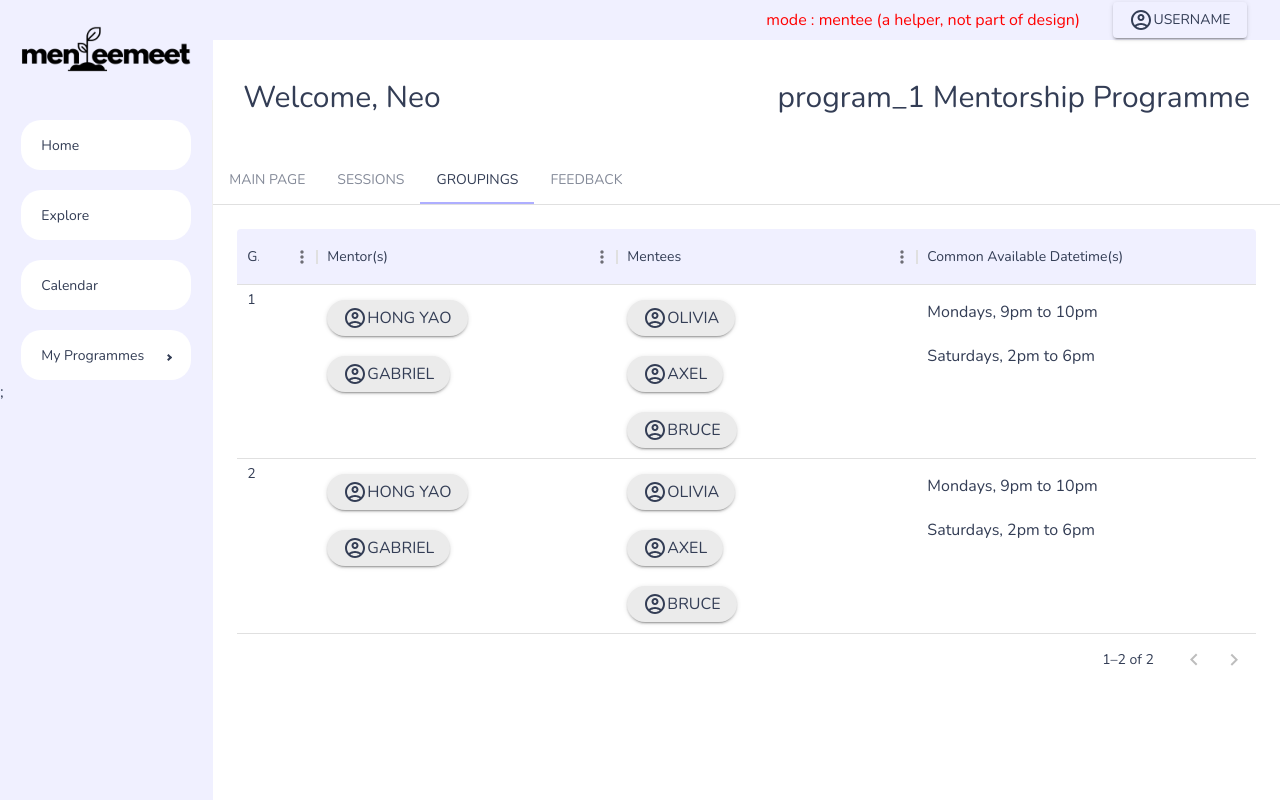
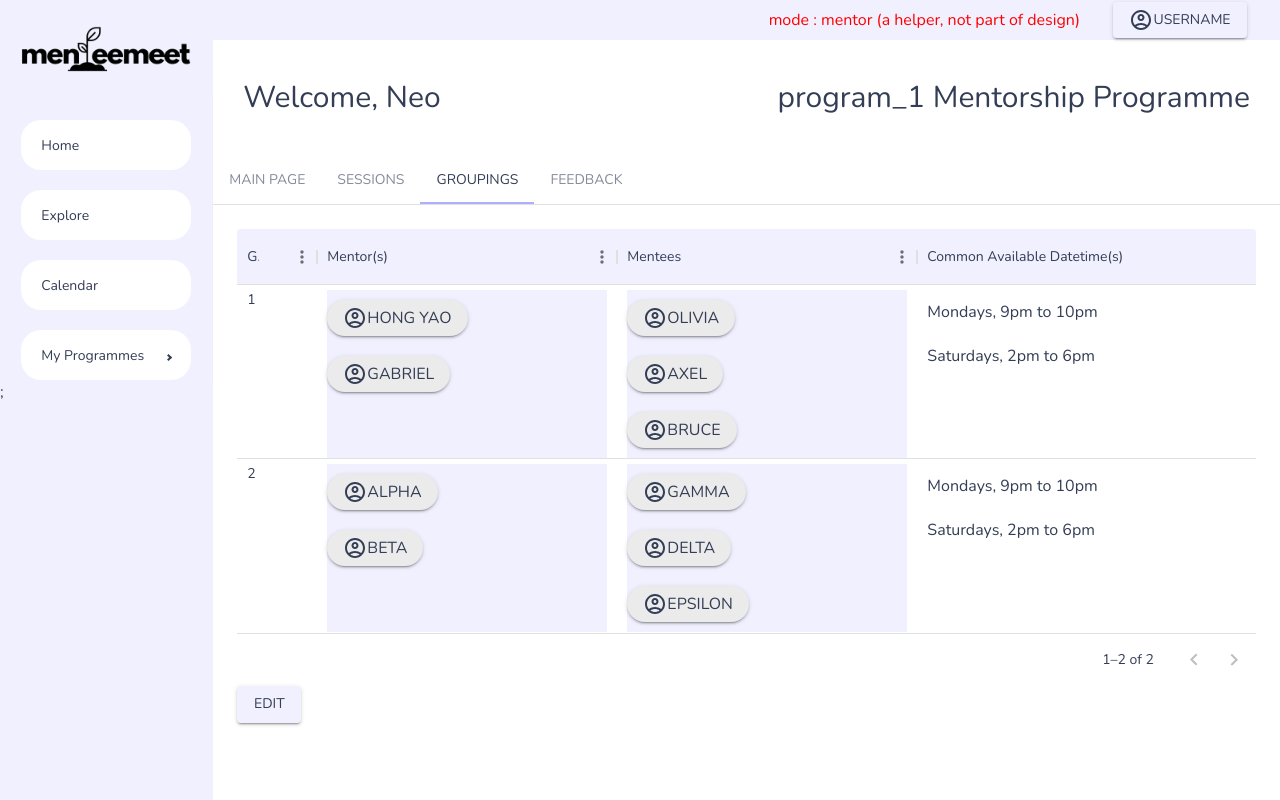
Before and after one commit to HEAP-2023/menteemeet, a React (Create React App) app in the folder client/: page /programmes/1 in a window 1280 px wide. Both pictures are taken after a click on the tab "GROUPINGS". Built offline with nearby package versions, Linux system fonts and the light colour scheme.

Commit message:
able to drop, need to remove original and modify to only drop in specific container;

```diff
--- a/client/src/components/Dragggable.jsx
+++ b/client/src/components/Draggable.jsx
@@ -3,9 +3,13 @@ import {useDraggable} from '@dnd-kit/core';
 import {CSS} from '@dnd-kit/utilities';
 
 
-const Draggable = ({id, children, disableDrag=true}) => {
+const Draggable = ({id, name, children, disableDrag=true}) => {
     const {attributes, listeners, setNodeRef, transform} = useDraggable({
         id: id,
+        data : {
+            id : id,
+            name : name,
+        },
         disabled : disableDrag,
     })
 
--- a/client/src/components/programme/tabs/Groupings.jsx
+++ b/client/src/components/programme/tabs/Groupings.jsx
@@ -1,46 +1,97 @@
 import { Box, Typography, Button } from "@mui/material"
 import GroupingTable from "../tables/GroupingTable"
+import AccountCircleOutlinedIcon from '@mui/icons-material/AccountCircleOutlined';
+
+import { useRef, useState } from "react";
 import { useSelector } from "react-redux";
-import { generateColors } from "../../../theme";
-import AccountCircleOutlinedIcon from '@mui/icons-material/AccountCircleOutlined';
+
 import {DndContext} from '@dnd-kit/core';
-
+import Draggable from "../../Draggable";
+import Droppable from "../../Droppable";
 
 const Groupings = () => {
     const userType = useSelector((state) => state.user.userType);
     const rows = fetchGroups()
-    const columns = structure(userType)
+    const [disableDrag, toggleDrag] = useState(true)
+
+    const [parent, setParent] = useState(null)
+    const [child, setChild] = useState(null)
 
 
+    const handleDragEnd = (event) => {
+        const {over} = event;
+
+        // If the item is dropped over a container, set it as the parent
+        // otherwise reset the parent to `null`
+        console.log(child.id)
+        console.log(`draggable id = ${event.active.id} is dropped into container with id = ${event.over.id}`)
+        setParent(over ? over.id : null);
+    }
+
+
+    const handleDragStart = (event) => {
+        console.log(event.active.data.current)
+        setChild(event.active.data.current);
+    }
+    const displayUsers = (props) => {
+        const { api, value, row } = props;
+        return (
+        <Droppable id={row.id}>
+            <Box width="100%" display="flex" flexDirection="column">
+                {value.map((user) => {
+                    const button = displayButton(user.name)
+                    return (
+                        <Draggable key={user.id} id={user.id} disableDrag={disableDrag} name={user.name} children={button} />
+                    )}
+                )}
+
+                {parent === row.id ? <Draggable key={child.id} id={child.id} disableDrag={disableDrag} children={displayButton(child.name)}/>
+                           : null}
+            </Box>
+        </Droppable>
+        )
+    }
+
+    const columns = structure(userType, displayUsers)
+
     return (<Box>
-        <DndContext>
-            <GroupingTable rows={rows} columns={columns}/>
+        <DndContext onDragEnd={handleDragEnd} onDragStart={handleDragStart}>
+            <GroupingTable rows={rows} columns={columns} editable={true}/>
         </DndContext>
+        <Button variant="contained" onClick={()=>toggleDrag(!disableDrag)}>{disableDrag ?  "edit" : "cancel" }</Button>
     </Box>);
 }
 export default Groupings
 
+const displayButton = (name) => {
+    return ( <Box>
+        <Button variant="contained" sx={{m:"10px 0", borderRadius:"20px", bgcolor:"#EBEBEB"}}>
+            <AccountCircleOutlinedIcon/>
+            <Typography>{name}</Typography>
+        </Button>
+    </Box>)
+}
 
 const fetchGroups = () => {
     return [
         {
             id : 1,
             groupNo : 1,
-            mentors : [{id : 1, name : "Hong Yao"}, {id : 2, name : "Gabriel"}],
-            mentees : [{id : 3, name : "Olivia"}, {id : 4, name : "Axel"}, {id : 5, name : "Bruce"}],
+            mentor : [{id : 1, name : "Hong Yao"}, {id : 2, name : "Gabriel"}],
+            mentee : [{id : 3, name : "Olivia"}, {id : 4, name : "Axel"}, {id : 5, name : "Bruce"}],
             commonDT : ["Mondays, 9pm to 10pm", "Saturdays, 2pm to 6pm"]
         },
         {
             id : 2,
             groupNo : 2,
-            mentors : [{id : 6, name : "Hong Yao"}, {id : 7, name : "Gabriel"}],
-            mentees : [{id : 8, name : "Olivia"}, {id : 9, name : "Axel"}, {id : 10, name : "Bruce"}],
+            mentor : [{id : 6, name : "alpha"}, {id : 7, name : "beta"}],
+            mentee : [{id : 8, name : "gamma"}, {id : 9, name : "delta"}, {id : 10, name : "epsilon"}],
             commonDT : ["Mondays, 9pm to 10pm", "Saturdays, 2pm to 6pm"]
         }
     ]
 }
 
-const structure = (userType) => {
+const structure = (userType, displayUsers) => {
     return (
         [
             { field: 'id', headerName: 'ID', width: 90 },
@@ -51,14 +102,14 @@ const structure = (userType) => {
               editable: true,
             },
             {
-              field: 'mentors',
+              field: 'mentor',
               headerName: 'Mentor(s)',
               width: 300,
               editable: true,
               renderCell : displayUsers,
             },
             {
-              field: 'mentees',
+              field: 'mentee',
               headerName: 'Mentees',
               width: 300,
               editable: true,
@@ -77,22 +128,7 @@ const structure = (userType) => {
     );
 }
 
-const displayUsers = (props) => {
-    const { api, value } = props;
-    return (<Box width="100%" display="flex" flexDirection="column"     >
-        {value.map((user) => {
-            return (
-            <Box key={user.id} draggable>
-                <Button variant="contained" sx={{m:"10px 0", borderRadius:"20px", bgcolor:"#EBEBEB"}}>
-                    <AccountCircleOutlinedIcon/>
-                    <Typography>{user.name}</Typography>
-                </Button>
-            </Box>
 
-            )}
-        )}
-    </Box>)
-}
 
 const displayDate = (props) => {
     const { api, value } = props;
--- a/client/src/functions.js
+++ b/client/src/functions.js
@@ -10,3 +10,81 @@ export const splitObjIntoArrSize = (size, object) => {
    })
    return output
 }
+
+
+
+
+
+const initial =  [
+    {
+        id : 1,
+        groupNo : 1,
+        mentor : [{id : 1, name : "Hong Yao"}, {id : 2, name : "Gabriel"}],
+        mentee : [{id : 3, name : "Olivia"}, {id : 4, name : "Axel"}, {id : 5, name : "Bruce"}],
+        commonDT : ["Mondays, 9pm to 10pm", "Saturdays, 2pm to 6pm"]
+    },
+    {
+        id : 2,
+        groupNo : 2,
+        mentor : [{id : 6, name : "alpha"}, {id : 7, name : "beta"}],
+        mentee : [{id : 8, name : "gamma"}, {id : 9, name : "delta"}, {id : 10, name : "epsilon"}],
+        commonDT : ["Mondays, 9pm to 10pm", "Saturdays, 2pm to 6pm"]
+    }
+]
+
+// changes
+// move olivia and hong yao to group 2 and then move olivia back
+// child id = int, container id = int
+
+// get all child that has been changed out
+const changes = [{id : 3, type : "mentee", to : 2}, {id : 3, type : "mentee", to : 1}, {id : 1, type : "mentor", to : 2}]
+
+
+export const DnDchanges = (initial, changes) => {
+
+    let resolvedChanges = new Map();
+    // step 1 resolve conflicts within changes 1st
+    changes.forEach(({id, type, to}) => {
+        resolvedChanges.set(id + type, to)
+    } )
+
+    // step 2 take out those with changes
+
+    const temp = {"mentee" : [], "mentor" : []};
+    const final = [];
+    initial.forEach(row => {
+        for (let i = 0; i < row.mentor.length; i++) {
+            if(resolvedChanges.has(row.mentor[i].id + "mentor")){
+                const [item] = row.mentor.splice(i, 1);
+                temp.mentor.push(item);
+            }
+            if(resolvedChanges.has(row.mentee[i].id + "mentee")){
+                const [item] = row.mentee.splice(i, 1);
+                temp.mentee.push(item);
+            }
+        }
+        final.push(row)
+    });
+
+    // step 3 put those with changes to the correct place
+    temp.mentee.forEach(mentee => {
+        final.map(row => {
+            if(row.id === resolvedChanges.get(mentee.id + "mentee")){
+                row.mentee.push(mentee)
+                temp.mentee.shift();
+                return;
+            }
+        })
+    });
+
+    temp.mentor.forEach(mentor => {
+        final.map(row => {
+            if(row.id === resolvedChanges.get(mentor.id + "mentor")){
+                row.mentor.push(mentor)
+                temp.mentor.shift();
+            }
+            return;
+        })
+    });
+    return final;
+}
--- a/client/src/scenes/testingGrounds/Test.jsx
+++ b/client/src/scenes/testingGrounds/Test.jsx
@@ -1,7 +1,7 @@
 import { Box, Typography, Button } from "@mui/material"
 import {DndContext} from '@dnd-kit/core';
 import { useState } from "react";
-import Draggable from "../../components/Dragggable";
+import Draggable from "../../components/Draggable";
 import Droppable from "../../components/Droppable";
 
 const Test = () => {
@@ -13,6 +13,7 @@ const Test = () => {
         // If the item is dropped over a container, set it as the parent
         // otherwise reset the parent to `null`
         console.log(event)
+        console.log(`draggable id = ${event.active.id} is dropped into container with id = ${event.over.id}`)
         setParent(over ? over.id : null);
     }
 
--- a/client/src/state(kiv)/index.js
+++ b/client/src/state(kiv)/index.js
@@ -2,7 +2,7 @@ import {createSlice} from '@reduxjs/toolkit'
 
 const fetchUserType = () => {
     // go fetch -->mentor/ mentee/ organiser / undefined --> logged out
-    return "mentee";
+    return "mentor";
 }
 const fetchAllProfiles = () => {
     // go fetch
```
